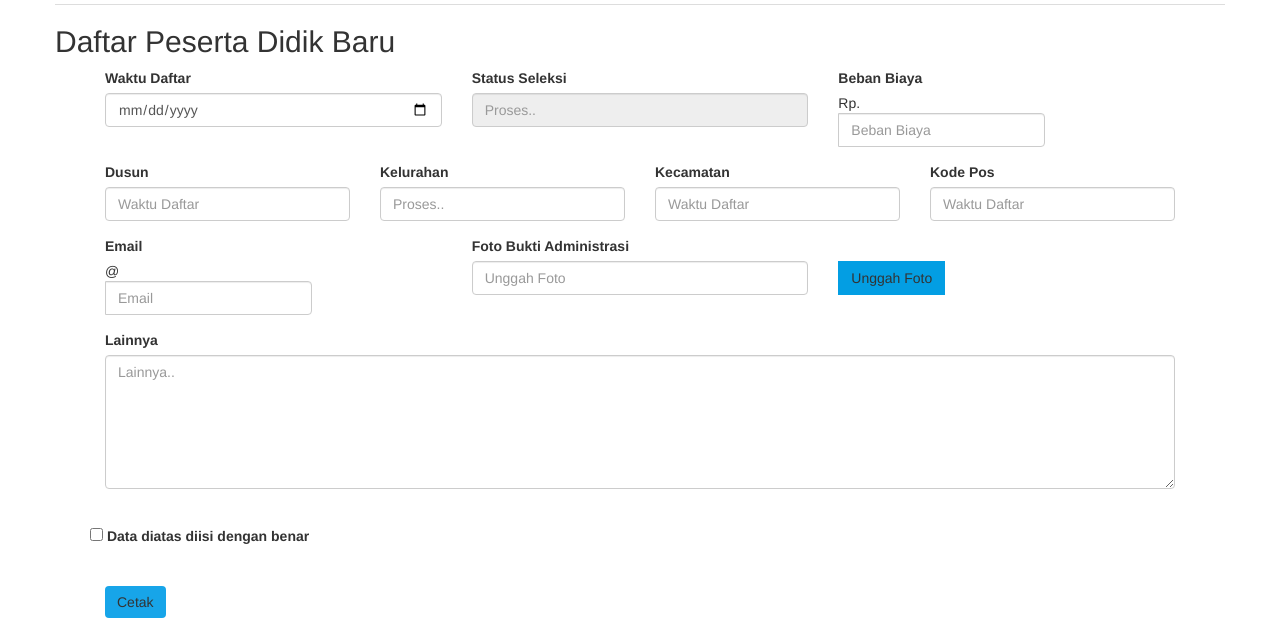
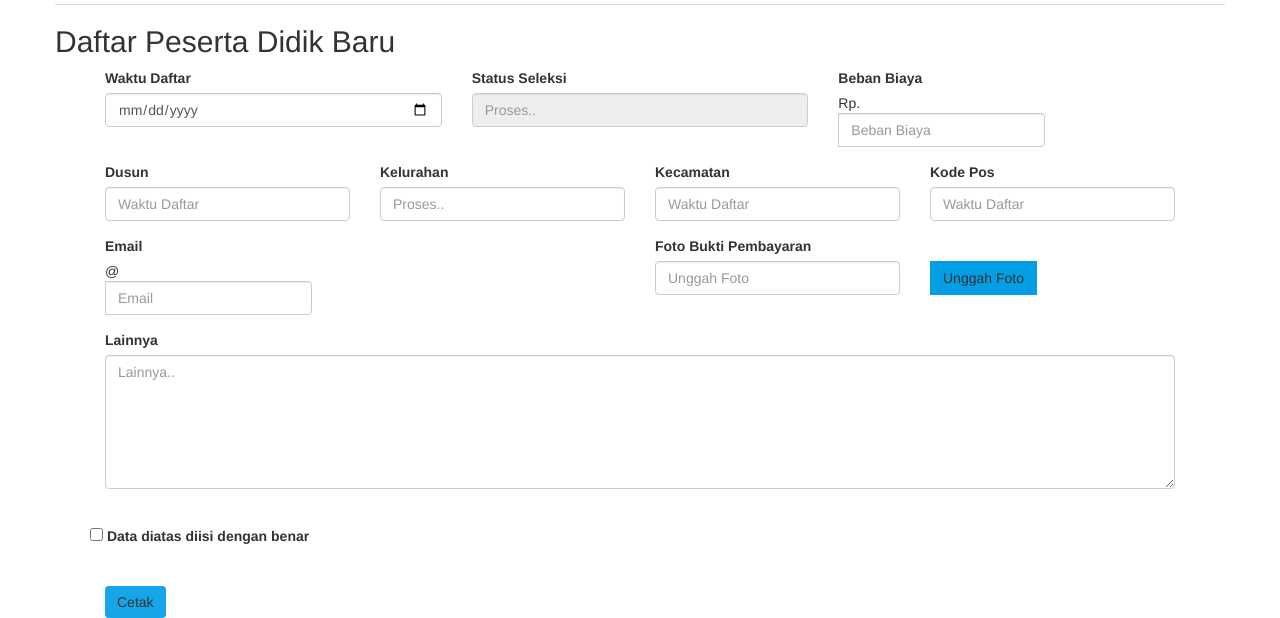
Before and after one commit to alfanizidni/ppdb, a CodeIgniter app: page /ppdb/pembayaran in a window 1280 px wide. Shown: the part 246-864 px from the top of the page. Run offline with CodeIgniter, Linux system fonts and the light colour scheme; some libraries are stand-ins or nearby versions.

Commit message:
pembayaran

```diff
--- a/application/views/admin/pembayaran.php
+++ b/application/views/admin/pembayaran.php
@@ -231,7 +231,7 @@
                         </div>
                       </div>
                       <div class="row">
-                        <div class="form-group col-lg-4 col-md-4 col-sm-4 col-xs-4">
+                        <div class="form-group col-lg-6 col-md-6 col-sm-6 col-xs-6">
                           <label for="ttl">Email</label>
                           <div class="input-group mb-2">
                             <div class="input-group-prepend">
@@ -240,11 +240,11 @@
                             <input type="text" class="form-control" id="inlineFormInputGroup" placeholder="Email">
                           </div>
                         </div>
-                        <div class="form-group col-lg-4 col-md-4 col-sm-4 col-xs-4">
-                          <label for="ttl">Foto Bukti Administrasi</label>
+                        <div class="form-group col-lg-3 col-md-3 col-sm-3 col-xs-3">
+                          <label for="ttl">Foto Bukti Pembayaran</label>
                           <input class="form-control" placeholder="Unggah Foto" type="text" required>
                         </div>
-                        <div class="form-group col-lg-2 col-md-2 col-sm-2 col-xs-2">
+                        <div class="form-group col-lg-1 col-md-1 col-sm-1 col-xs-1">
                           <button type="submit" class="btn sqaure_bt" style="margin-top: 25px;">Unggah Foto</button>
                         </div>
                       </div>
```
